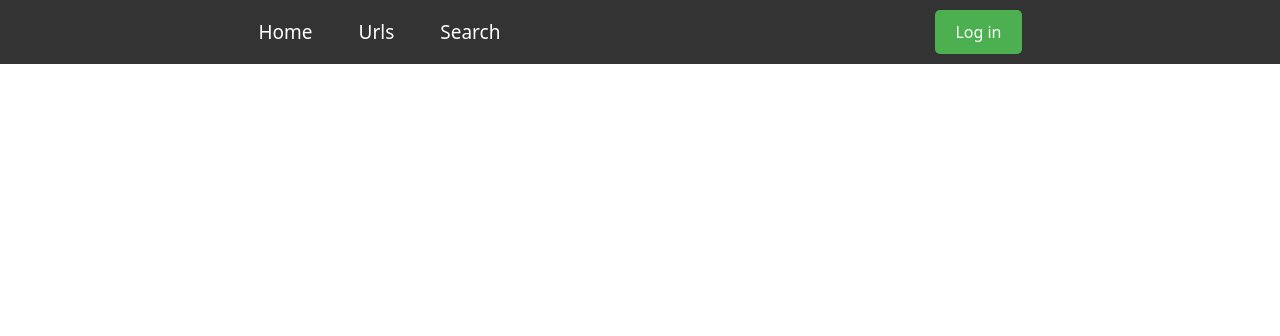
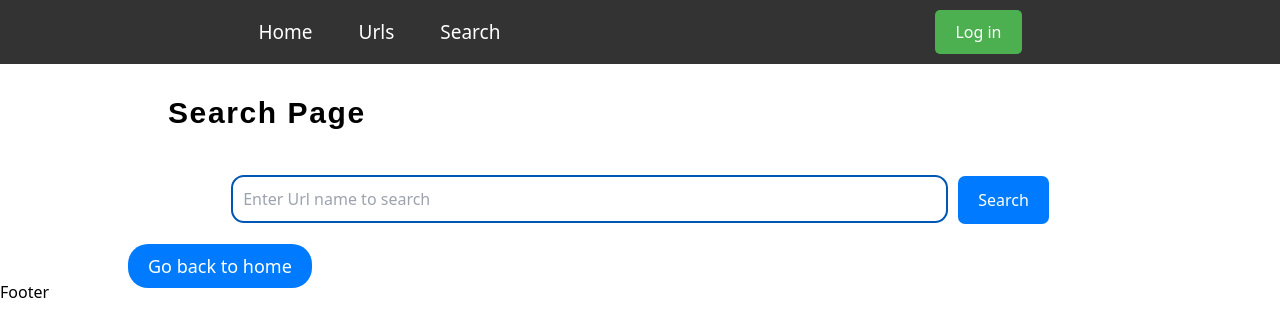
Before and after one commit to ErionBajrami/URLShortener, a React (Create React App) app in the folder FrontEnd/frontend/: page /search in a window 1280 px wide. Shown: the top 336 px of the page. Built offline with nearby package versions, Linux system fonts and the light colour scheme.

Commit message:
Search Page Implemented

```diff
--- a/FrontEnd/frontend/src/Pages/SearchPage.js
+++ b/FrontEnd/frontend/src/Pages/SearchPage.js
@@ -1,8 +1,12 @@
-import React from 'react'
+import React from 'react';
+import Search from '../components/Search/Search';
+
 
 const SearchPage = () => {
   return (
-    <div>SearchPage</div>
+    <div>
+      <Search/>
+    </div>
   )
 }
 
--- a/FrontEnd/frontend/src/components/Search/Search.js
+++ b/FrontEnd/frontend/src/components/Search/Search.js
@@ -1,12 +1,53 @@
-import React from 'react'
-import axios from 'axios';
+import React, {useState} from 'react'
+import axios from 'axios'
+import './Search.scss'
 
-const SearchPage = () => {
+const Search = () => {
+  const [searchQuery, setSearchQuery] = useState('');
+  const [searchResults, setSearchResults] = useState([]);
+  const [error, setError] = useState('');
+
+  const handleSearch = async () => {
+    try {
+      const response = await axios.get(`https://localhost:7295/api/search?UrlName=${searchQuery}`);
+      setSearchResults(response.data);
+      setError('');
+    }
+    catch (error) {
+      setSearchResults([]);
+      setError("No matching URL's found");
+    }
+  }
+
+  const handleChange = (event) => {
+    const query = event.target.value;
+    setSearchQuery(query);
+    if (query === '') {
+      setSearchResults([]);
+    } else {
+      handleSearch(query);
+    }
+  }
   return (
-    <div>
-      Search
+    <div className='searchContainer'>
+       <h1>Search Page</h1>
+      <div className='searchHeader'>
+        <input type="text" value={searchQuery} onChange={handleChange} placeholder="Enter Url name to search"/>
+        <button onClick={handleSearch}>Search</button>
+      </div>
+      {error && <p>{error}</p>}
+      <div className='searchResults'>
+        {searchResults.map((result) => (
+          <div className='searchResult' key={result.shortUrl}>
+            <p><strong>Original URL:</strong> {result.originalUrl}</p>
+            <p><strong>Short URL:</strong> {result.shortUrl}</p>
+            <p><strong>Number of Clicks:</strong> {result.nrOfClicks}</p>
+          </div>
+        ))}
+      </div>
+      <a href='\'>Go back to home</a>
     </div>
   )
 }
 
-export default SearchPage
+export default Search;
--- a/FrontEnd/frontend/src/components/Search/Search.scss
+++ b/FrontEnd/frontend/src/components/Search/Search.scss
@@ -0,0 +1,73 @@
+.searchContainer {
+    padding-top: 50px;
+    max-width: 80%;
+    margin: auto;
+
+    h1 {
+        font-weight: bolder;
+        font-size: 30px;
+        margin: 40px;
+        letter-spacing: 0.1rem;
+        font-family: arial, sans-serif;
+    }
+    .searchHeader {
+        display: flex;
+        justify-content: center;
+        align-items: center;
+        gap: 1%;
+
+    }
+
+    input[type="text"] {
+        width: 70%;
+        padding: 10px;
+        margin-bottom: 10px;
+        border: 2px solid #0056b3;
+        border-radius: 13px;
+    }
+
+    button {
+        padding: 12px 20px;
+        margin-bottom: 8px;
+        background-color: #007bff;
+        color: white;
+        border: none;
+        border-radius: 7px;
+        cursor: pointer;
+    }
+
+    button:hover {
+        background-color: #0056b3;
+    }
+
+    .error {
+        color: red;
+    }
+
+    .searchResults {
+        margin-top: 20px;
+
+        .searchResult {
+            background-color: #f9f9f9;
+            padding: 10px;
+            border-radius: 5px;
+            margin-bottom: 10px;
+        }
+
+        p {
+            margin: 5px 0;
+        }
+    }
+
+    a {
+        color: white;
+        padding: 10px 20px;
+        font-size: 18px;
+        background-color: #007bff;
+        border-radius: 20px;
+    }
+
+    a:hover {
+        background-color:#0056b3;
+    }
+}
```
